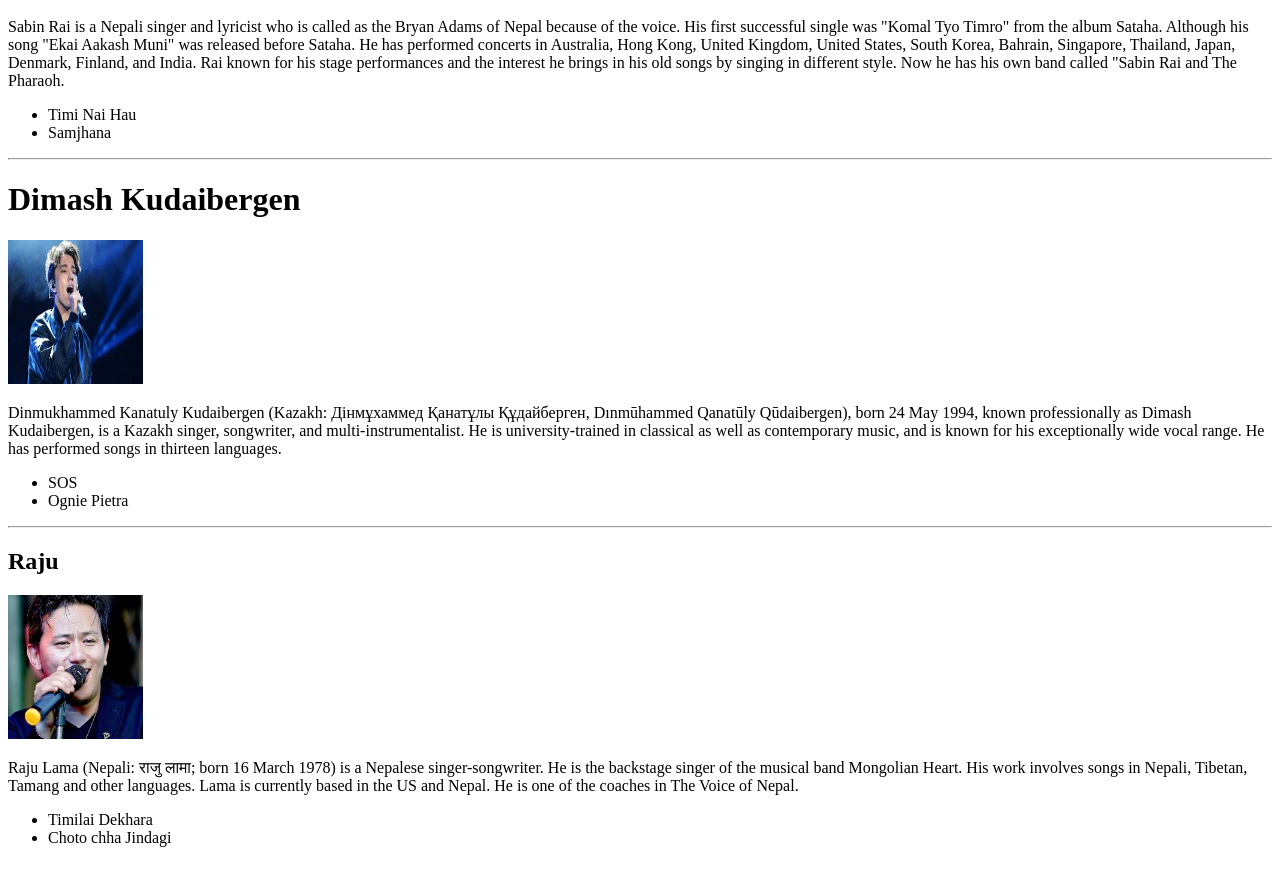
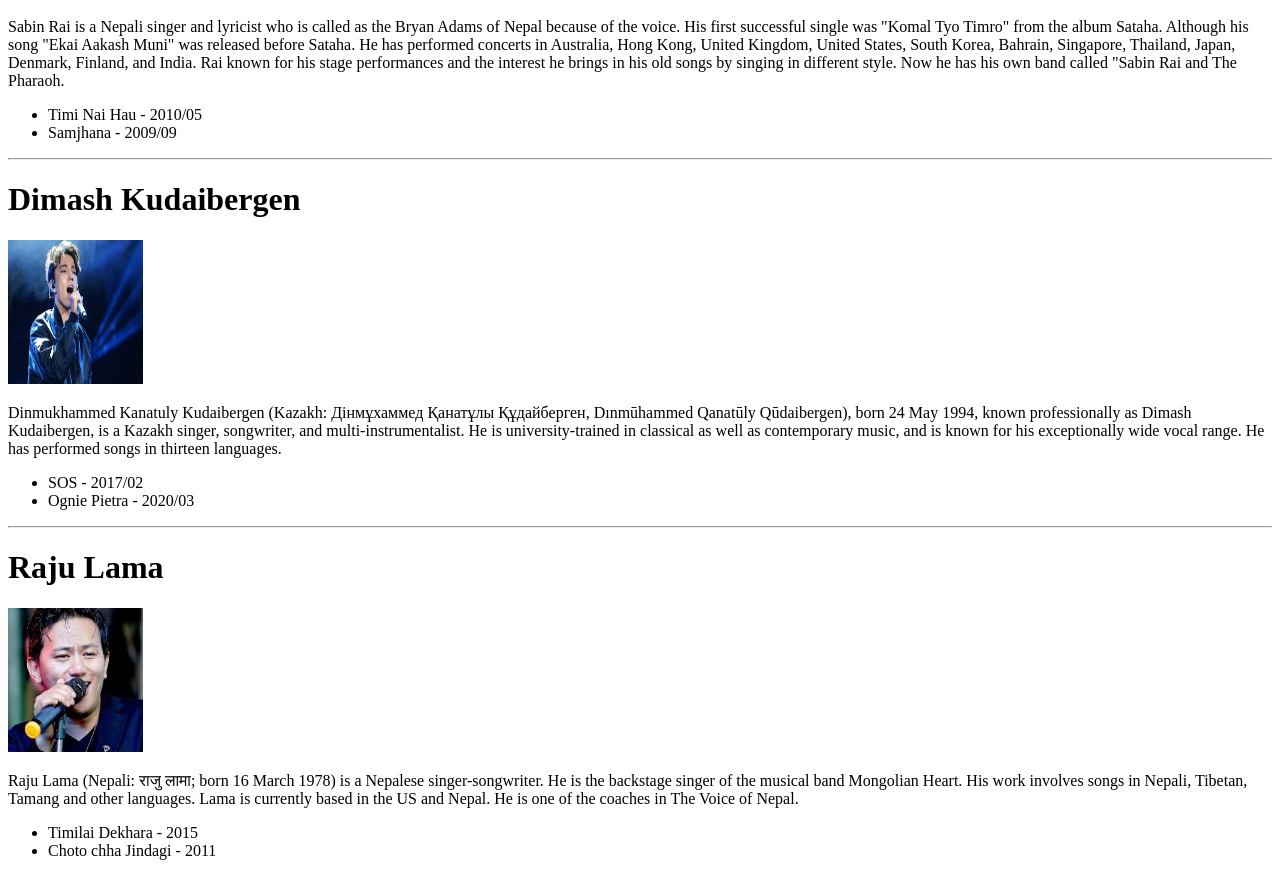
Before and after one commit to B9ary01/musicApp08, a React (Vite) app: page / in a window 1280 px wide. Shown: the part 435-1311 px from the top of the page. Built offline with nearby package versions, Linux system fonts and the light colour scheme.

Commit message:
add song release date

```diff
--- a/src/components/Profile.jsx
+++ b/src/components/Profile.jsx
@@ -5,8 +5,8 @@ import singerImg from "../assets/dim.jpeg"
 
 export default class Profile extends PureComponent {
   render() {
-    const songs = [{id:1,name:"SOS"}, {id:2,name:"Ognie Pietra"}];
-    const songSabin = [{id:1,name:"Timi Nai Hau"}, {id:2,name:"Samjhana"}];
+    const songs = [{id:1,name:"SOS", relDate:"2017/02"}, {id:2,name:"Ognie Pietra" ,relDate:"2020/03"}];
+    const songSabin = [{id:1,name:"Timi Nai Hau", relDate:"2010/05"}, {id:2,name:"Samjhana", relDate:"2009/09"}];
 
     return (
         <>
@@ -23,7 +23,7 @@ export default class Profile extends PureComponent {
           Rai known for his stage performances and the interest he brings in his old songs by singing in different style. Now he has his own band called "Sabin Rai and The Pharaoh.</p>
           <ul>
 
-        {songSabin.map(song => <li key={song.id}>{song.name}</li>)}
+        {songSabin.map(song => <li key={song.id}>{song.name} {"-"}  {song.relDate}</li>)}
        </ul>
 
 <hr></hr>
@@ -40,7 +40,7 @@ export default class Profile extends PureComponent {
 
         <ul>
 
-         {songs.map(song => <li key={song.id}>{song.name}</li>)}
+         {songs.map(song => <li key={song.id}>{song.name} {"-"} {song.relDate}</li>)}
         </ul>
 
 </>
--- a/src/components/Songs.jsx
+++ b/src/components/Songs.jsx
@@ -4,13 +4,13 @@ import rajImg from "../assets/raju.jpeg"
 
 export default class Songs extends PureComponent {
   render() {
-    const songs = [{id:1,name:"Timilai Dekhara"}, {id:2,name:"Choto chha Jindagi"}];
+    const songs = [{id:1,name:"Timilai Dekhara" ,date:"2015"}, {id:2,name:"Choto chha Jindagi",date:"2011"}];
 
     return (
 
         <>
      <hr></hr>
-        <h2> Raju</h2>
+        <h1> Raju Lama</h1>
         <img
         src= {rajImg}
         width="135"
@@ -23,7 +23,7 @@ export default class Songs extends PureComponent {
         Lama is currently based in the US and Nepal. He is one of the coaches in The Voice of Nepal.</p>
         <ul>
 
-         {songs.map(song => <li key={song.id}>{song.name}</li>)}
+         {songs.map(song => <li key={song.id}>{song.name} {"- "} {song.date}</li>)}
         </ul>
 
 
```
